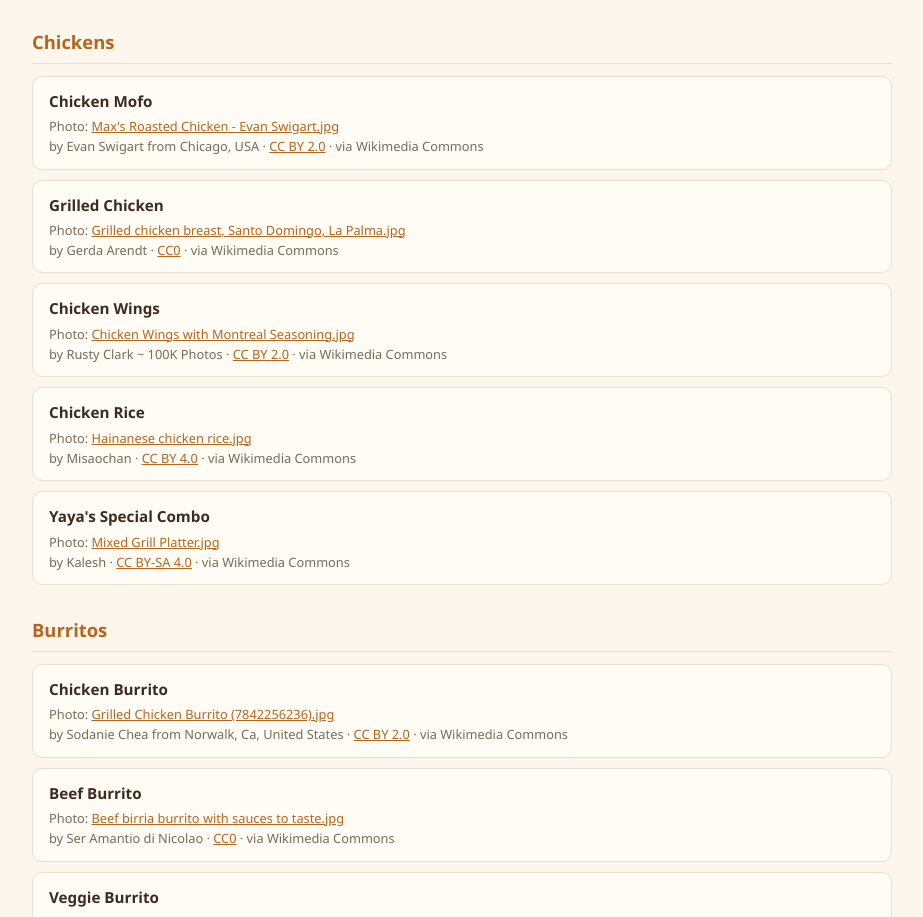
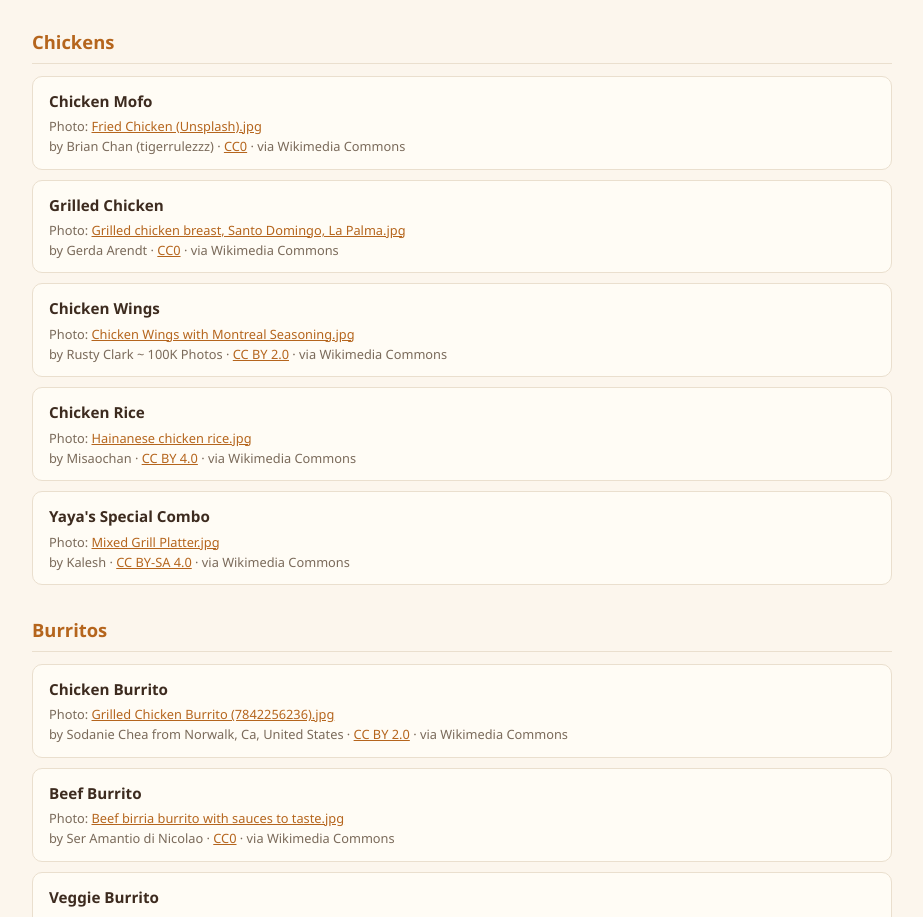
Before and after one commit to ByteBeacon11/yaya-digital-menu, a plain HTML site: page credits.html in a window 1280 px wide. Shown: the part 1249-2166 px from the top of the page, without its empty margins (178-1101 px from the left). Drawn offline with Linux system fonts and the light colour scheme.

Commit message:
Use fried chicken photo for Chicken Mofo

```diff
--- a/credits.html
+++ b/credits.html
@@ -100,8 +100,8 @@
         <li class="credit-item">
           <h2>Chicken Mofo</h2>
           <p class="credit-meta">
-            Photo: <a href="https://commons.wikimedia.org/wiki/File%3AMax's_Roasted_Chicken_-_Evan_Swigart.jpg" target="_blank" rel="noopener">Max's Roasted Chicken - Evan Swigart.jpg</a><br>
-            by Evan Swigart from Chicago, USA &middot; <a href="https://creativecommons.org/licenses/by/2.0/" target="_blank" rel="noopener">CC BY 2.0</a> &middot; via Wikimedia Commons
+            Photo: <a href="https://commons.wikimedia.org/wiki/File%3AFried_Chicken_%28Unsplash%29.jpg" target="_blank" rel="noopener">Fried Chicken (Unsplash).jpg</a><br>
+            by Brian Chan (tigerrulezzz) &middot; <a href="https://creativecommons.org/publicdomain/zero/1.0/" target="_blank" rel="noopener">CC0</a> &middot; via Wikimedia Commons
           </p>
         </li>
         <li class="credit-item">
```
